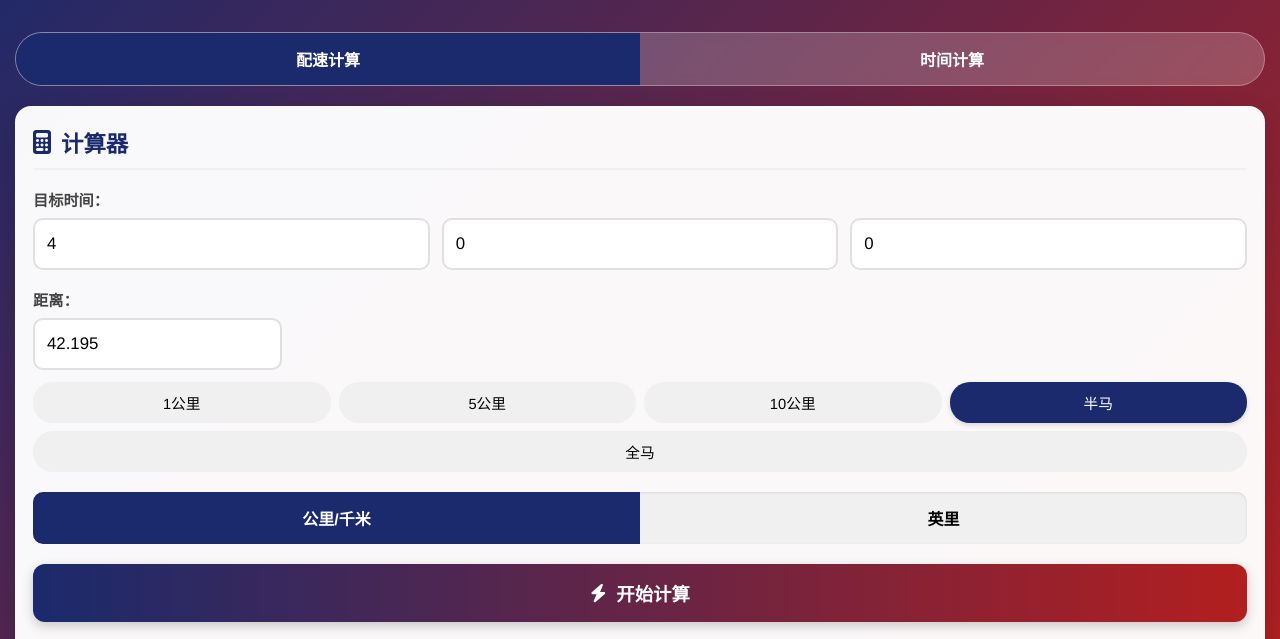
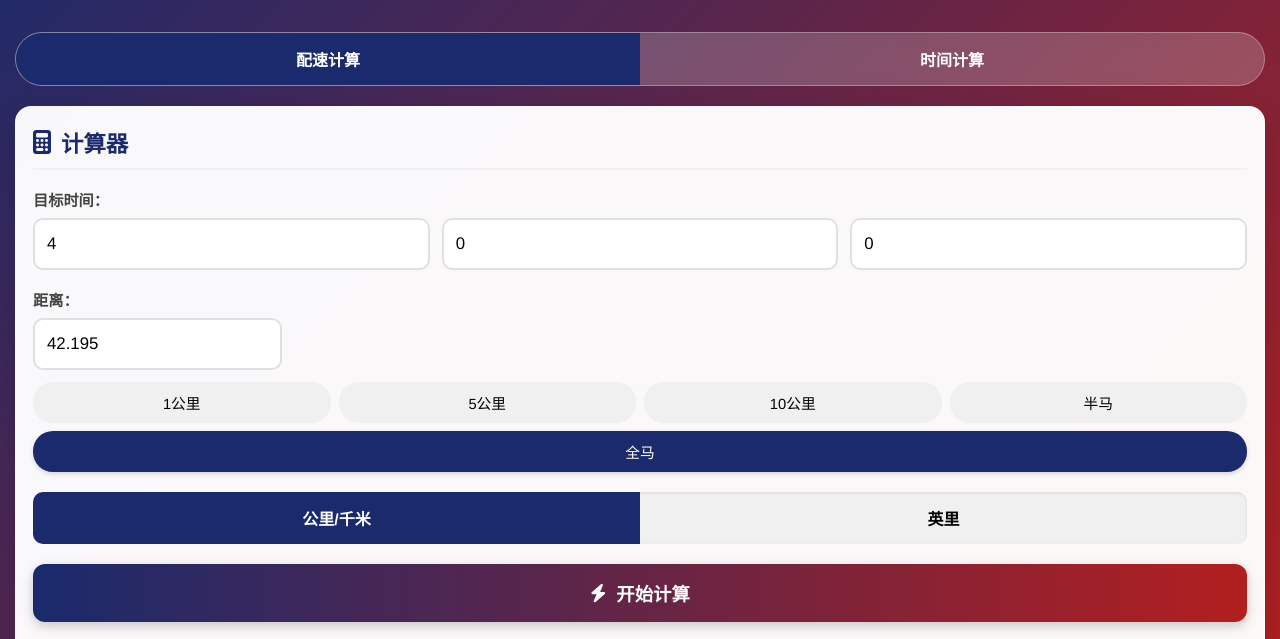
Before and after one commit to qingxiehan/test, a plain HTML site: page index.html in a window 1280 px wide. Shown: the part 110-749 px from the top of the page. Drawn offline with nearby package versions, Linux system fonts and the light colour scheme.

Commit message:
Add files via upload

```diff
--- a/index.html
+++ b/index.html
@@ -490,8 +490,8 @@
                         <button class="distance-btn" data-distance="1">1公里</button>
                         <button class="distance-btn" data-distance="5">5公里</button>
                         <button class="distance-btn" data-distance="10">10公里</button>
-                        <button class="distance-btn active" data-distance="21.1">半马</button>
-                        <button class="distance-btn" data-distance="42.195">全马</button>
+                        <button class="distance-btn " data-distance="21.1">半马</button>
+                        <button class="distance-btn active" data-distance="42.195">全马</button>
                     </div>
                 </div>
             </div>
@@ -731,9 +731,14 @@
 
         // 初始计算
         window.addEventListener('load', function() {
-            setMode('pace');
-            generateChart();
-        });
+  // 默认选中全马
+  document.querySelector('.distance-btn[data-distance="42.195"]').classList.add('active');
+  distanceInput.value = "42.195";  // 设置输入框默认值
+  timeDistanceInput.value = "42.195";
+
+  setMode('pace');  // 默认配速计算模式
+  calculate();      // 立即计算
+});
 
         // 输入验证
         const inputs = [hoursInput, minutesInput, secondsInput, distanceInput,
```
